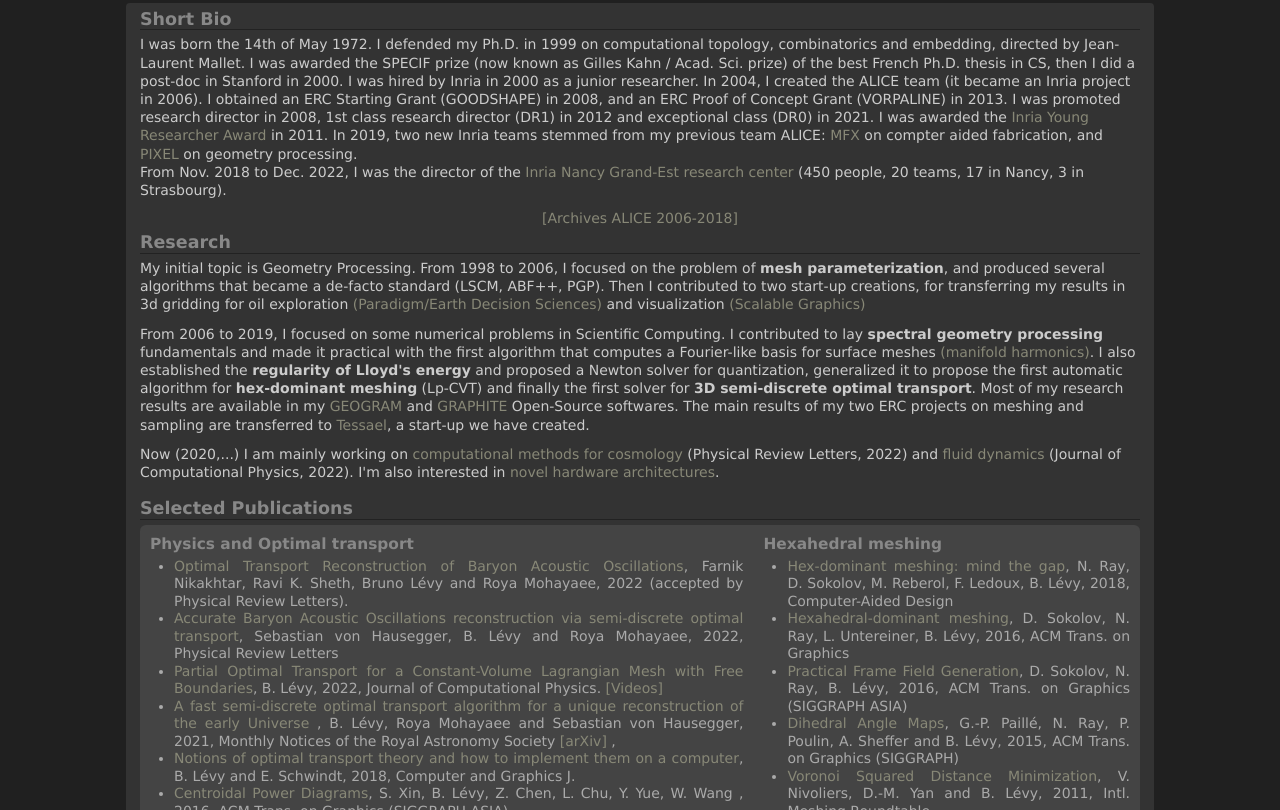
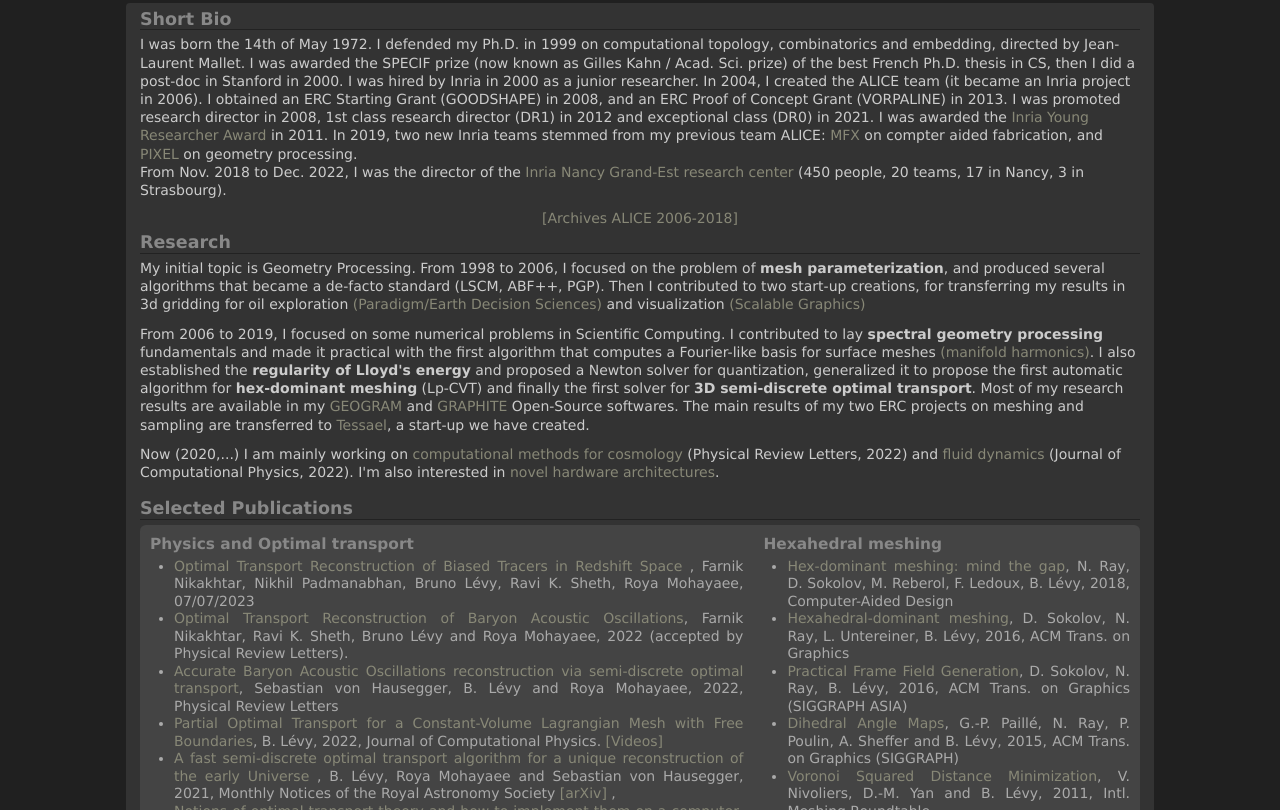
Before and after one commit to BrunoLevy/BrunoLevy.github.io, a plain HTML site: page index.html in a window 1280 px wide. Shown: the part 1877-2687 px from the top of the page. Drawn offline with Linux system fonts and the light colour scheme.

Commit message:
Added ref to new EUR article in other sections of webpage

```diff
--- a/index.html
+++ b/index.html
@@ -94,6 +94,7 @@ les math&eacute;matiques permettent de remonter aux origines de l'Univers</a>
             <td>
                <img src="images/EUR_teaser_small.png" height="250" align="left" style="padding-right:40px;padding-top:30px;padding-bottom:30px"/>
                <ul>
+                 <li> 07/2023 Reconstruction in redshift-space <a href="https://arxiv.org/abs/2307.03671"> [arXiv] </a>
                  <li> 12/2022 Reconstruction of BAO
                       <a href="https://journals.aps.org/prl/abstract/10.1103/PhysRevLett.129.251101"> [Physical Review Letters] </a>
                       <a href="https://arxiv.org/abs/2203.01868"> [arXiv] </a>
@@ -313,6 +314,10 @@ les math&eacute;matiques permettent de remonter aux origines de l'Univers</a>
           <td>
             <h3>Physics and Optimal transport</h3>
             <ul>
+              <li> <a href="https://arxiv.org/abs/2307.03671">
+                  Optimal Transport Reconstruction of Biased Tracers in Redshift Space </a>, Farnik Nikakhtar, Nikhil Padmanabhan,
+                Bruno Lévy, Ravi K. Sheth, Roya Mohayaee, 07/07/2023
+              </li>
 	       <li>  <a href="https://arxiv.org/abs/2203.01868"> Optimal Transport Reconstruction of Baryon Acoustic Oscillations</a>, Farnik Nikakhtar,
                      Ravi K. Sheth, Bruno L&eacute;vy and Roya Mohayaee, 2022 (accepted by Physical Review Letters).
                </li>
```
